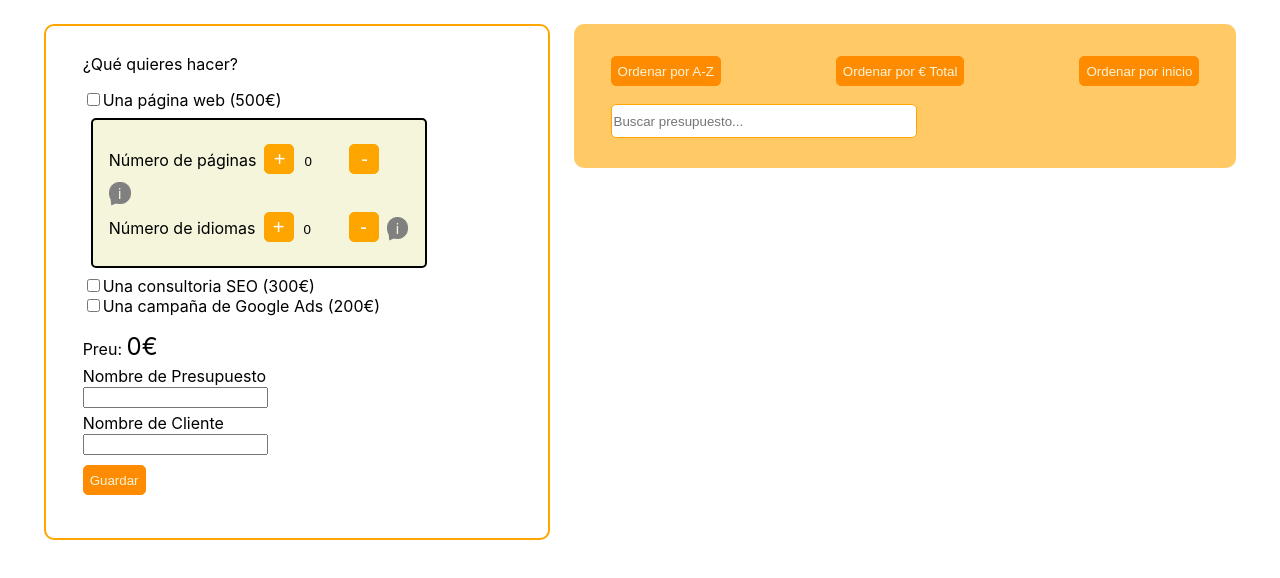
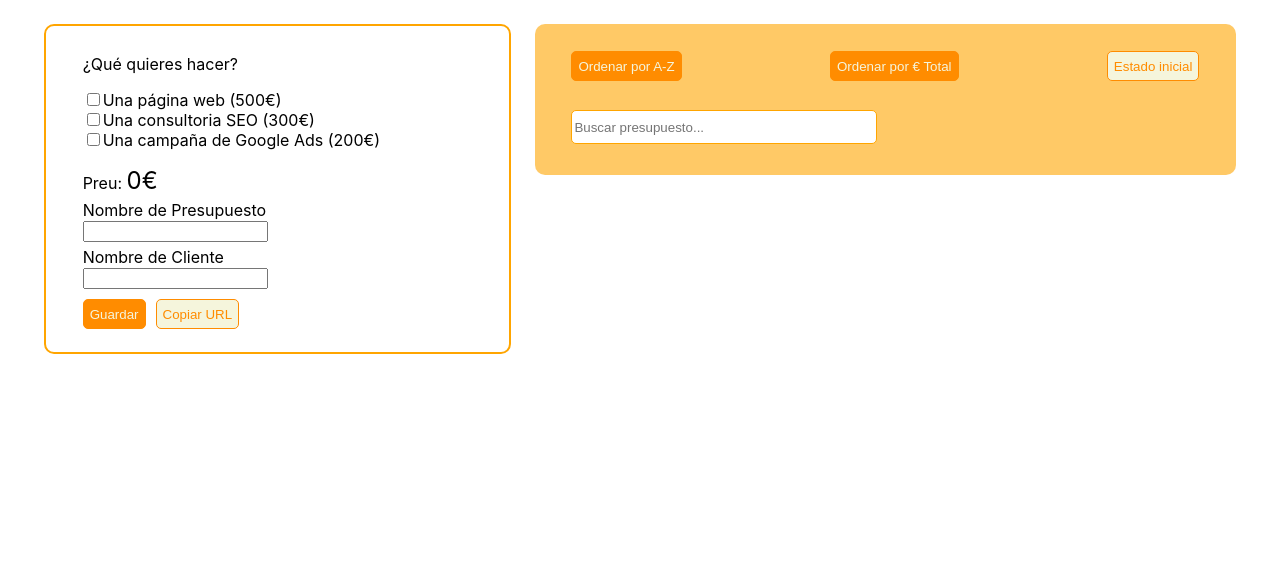
Before and after one commit to yokkit/s7ReactPressupost, a React (Create React App) app: page / in a window 1280 px wide. Both pictures are taken after a click on the button "Comenzar". Shown: the top 578 px of the page. Built offline with nearby package versions, Linux system fonts and the light colour scheme.

Commit message:
exercici11 Add button

```diff
--- a/src/components/input/InfoMessage.js
+++ b/src/components/input/InfoMessage.js
@@ -1,23 +1,18 @@
-import React from 'react';
-import classes from './InfoMessage.module.css';
+import React from "react";
+import { BackgroundScreen, MainMessage } from "../ui/Modal";
 
-const InfoMessage = props =>{
-    const BackgroundScreen = props =>{
-        return <div className={classes.backgroundScreen} onClick={props.onConfirm}></div>
-    }
-    const MainMassage = props =>{
-        return (
-            <div className={classes.messageName}>
-                <p>En este componente debe indicar el <span>{props.name}</span> que tendrá su sitio web.</p>
-            </div>
-        )
-    }
-    return (
-        <React.Fragment>
-            <BackgroundScreen onConfirm={props.onConfirm}/>
-            <MainMassage onConfirm={props.onConfirm} name={props.name}/>
-        </React.Fragment>
-    );
-}
+const InfoMessage = (props) => {
+  return (
+    <React.Fragment>
+      <BackgroundScreen onConfirm={props.onConfirm}></BackgroundScreen>
+      <MainMessage name={props.name}>
+        <p>
+          En este componente debe indicar el <span>{props.name}</span> que
+          tendrá su sitio web.
+        </p>
+      </MainMessage>
+    </React.Fragment>
+  );
+};
 
 export default InfoMessage;
--- a/src/components/input/InfoMessage.module.css
+++ /dev/null
@@ -1,25 +0,0 @@
-.backgroundScreen {
-  position: fixed;
-  top: 0;
-  left: 0;
-  width: 100%;
-  height: 100vh;
-  z-index: 10;
-  background: rgba(0, 0, 0, 0.6);
-}
-
-.messageName {
-  position: fixed;
-  border-radius: 5px;
-  border: 2px solid black;
-  padding: 2.5% 5%;
-  top: 40vh;
-  left: 10%;
-  width: 50%;
-  z-index: 100;
-  overflow: hidden;
-  background-color: beige;
-}
-.messageName span {
-  color: red;
-}
--- a/src/components/input/InputPressupost.js
+++ b/src/components/input/InputPressupost.js
@@ -1,6 +1,6 @@
 import { useState, useEffect, createContext } from "react";
 import Panel from "./Panel";
-import Button from "../ui/Button";
+import { Button, ButtonOutline } from "../ui/Button";
 import InfoMessage from "./InfoMessage";
 import classes from "./InputPressupost.module.css";
 
@@ -22,15 +22,9 @@ const InputPressupost = (props) => {
     numIdiomas: parseInt(searchParams.get("numIdiomas"))
       ? parseInt(searchParams.get("numIdiomas"))
       : 0,
-    preuWeb: parseInt(searchParams.get("preuWeb"))
-      ? parseInt(searchParams.get("preuWeb"))
-      : 0,
-    preuConsult: parseInt(searchParams.get("preuConsult"))
-      ? parseInt(searchParams.get("preuConsult"))
-      : 0,
-    preuAds: parseInt(searchParams.get("preuAds"))
-      ? parseInt(searchParams.get("preuAds"))
-      : 0,
+    preuWeb: parseInt(searchParams.get("preuWeb")) ? 500 : 0,
+    preuConsult: parseInt(searchParams.get("preuConsult")) ? 300 : 0,
+    preuAds: parseInt(searchParams.get("preuAds")) ? 200 : 0,
     nomPressupost: searchParams.get("nomPressupost")
       ? searchParams.get("nomPressupost")
       : "",
@@ -39,10 +33,7 @@ const InputPressupost = (props) => {
       : "",
   });
   const [isPanel, setIsPanel] = useState(
-    searchParams.get("numIdiomas") === "0" &&
-      searchParams.get("numPaginas") === "0"
-      ? false
-      : true
+    parseInt(searchParams.get("preuWeb")) ? true : false
   );
   const [showInfo, setShowInfo] = useState();
   const [isSubmit, setIsSubmit] = useState(false);
@@ -111,8 +102,10 @@ const InputPressupost = (props) => {
 
   const addTotalAmount = () => {
     let totalAmount =
+      (pressupost.preuWeb && pressupost.numPaginas) *
+        (pressupost.preuWeb && pressupost.numIdiomas) *
+        30 +
       pressupost.preuWeb +
-      pressupost.numPaginas * pressupost.numIdiomas * 30 +
       pressupost.preuConsult +
       pressupost.preuAds;
     setPressupost((prevState) => {
@@ -207,6 +200,17 @@ const InputPressupost = (props) => {
     }
   };
 
+  const copyURLHandler = () => {
+    navigator.clipboard.writeText(window.location.href).then(
+      () => {
+        alert("URL copiado correctamente!");
+      },
+      (err) => {
+        alert("Error al copiar");
+      }
+    );
+  };
+
   return (
     <PressupostContext.Provider value={[pressupost, setPressupost]}>
       {showInfo && (
@@ -289,9 +293,10 @@ const InputPressupost = (props) => {
               </p>
             )}
           </div>
-          <Button type="submit" className={classes.saveButton}>
-            Guardar
-          </Button>
+          <Button type="submit">Guardar</Button>
+          <ButtonOutline type="button" onClick={copyURLHandler}>
+            Copiar URL
+          </ButtonOutline>
         </form>
       </div>
     </PressupostContext.Provider>
--- a/src/components/input/InputPressupost.module.css
+++ b/src/components/input/InputPressupost.module.css
@@ -8,9 +8,6 @@
 .label {
     display: block;
     margin-top: 5px;
-}
-.saveButton {
-    margin: 10px 0 30px;
 }
 .preuTotal {
     margin-bottom: 0;
--- a/src/components/show/ShowPressupost.js
+++ b/src/components/show/ShowPressupost.js
@@ -1,7 +1,7 @@
 import React, { useState, useEffect } from "react";
 import ShowPressupostItem from "./ShowPressupostItem";
 import styled from "styled-components";
-import Button from "../ui/Button";
+import { Button, ButtonOutline } from "../ui/Button";
 
 const ShowPressupostStyle = styled.div`
   background-color: rgba(255, 165, 0, 0.6);
@@ -14,7 +14,7 @@ const ShowPressupostStyle = styled.div`
 const ButtonsArea = styled.div`
   display: flex;
   justify-content: space-between;
-  margin-top: 20px;
+  margin-top: 5px;
 `;
 
 const SearchInputStyle = styled.div`
@@ -105,13 +105,13 @@ const ShowPressupost = (props) => {
           >
             Ordenar por &euro; Total
           </Button>
-          <Button
+          <ButtonOutline
             type="button"
             value="reset"
             onClick={(e) => setOrderKey(e.target.value)}
           >
-            Ordenar por inicio
-          </Button>
+            Estado inicial
+          </ButtonOutline>
         </ButtonsArea>
         <SearchInputStyle>
           <input
--- a/src/components/ui/Button.js
+++ b/src/components/ui/Button.js
@@ -1,11 +1,16 @@
 import styled from "styled-components";
 
-const Button = styled.button`
+export const Button = styled.button`
     height: 30px;
     background-color: #FF8C00;
     border-radius:5px;
     border: 1px solid #FF8C00;
     color: beige;
+    margin: 10px 10px 10px 0;
 `;
 
-export default Button;
+export const ButtonOutline = styled(Button)`
+    background-color: beige;
+    color: #FF8C00;
+    margin-right:0;
+`;
--- /dev/null
+++ b/src/components/ui/Modal.js
@@ -0,0 +1,34 @@
+import styled from "styled-components";
+
+const BackgroundScreenStyle = styled.div`
+  position: fixed;
+  top: 0;
+  left: 0;
+  width: 100%;
+  height: 100vh;
+  z-index: 10;
+  background: rgba(0, 0, 0, 0.6);
+`;
+
+const MessageNameStyle = styled.div`
+  position: fixed;
+  border-radius: 5px;
+  border: 2px solid black;
+  padding: 2.5% 5%;
+  top: 40vh;
+  left: 10%;
+  width: 50%;
+  z-index: 100;
+  overflow: hidden;
+  background-color: beige;
+  span {
+    color: red;
+  }
+`;
+
+export const BackgroundScreen = (props) => {
+  return <BackgroundScreenStyle onClick={props.onConfirm}>{props.children}</BackgroundScreenStyle>;
+};
+export const MainMessage = (props) => {
+  return <MessageNameStyle>{props.children}</MessageNameStyle>;
+};
```
Also changed, not shown: src/pages/Home.js (+15 -16 lines).
